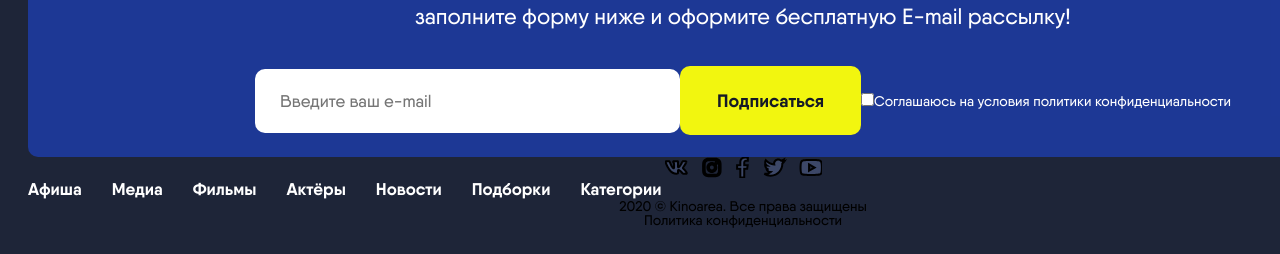
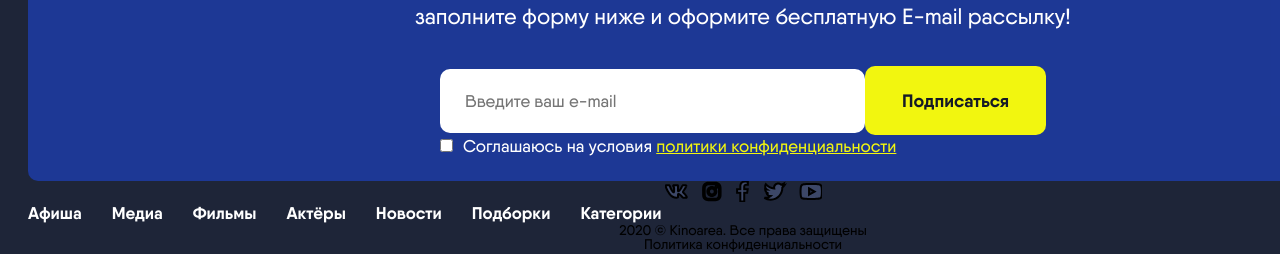
Before and after one commit to PavelLatmentsev/Online-Cinema, a React (Vite) app in the folder client/: page / in a window 1280 px wide. Shown: the part 901-1155 px from the top of the page. Built offline with nearby package versions, Linux system fonts and the light colour scheme.

Commit message:
add styles for checkboxField

```diff
--- a/client/src/app/components/common/footer/footerSubscribe/footerSubscribe.module.scss
+++ b/client/src/app/components/common/footer/footerSubscribe/footerSubscribe.module.scss
@@ -1,11 +1,13 @@
 .footer {
+  font-family: Qanelas;
+
   &__subscribe {
     display: flex;
     flex-direction: column;
     align-items: center;
     border-radius: 10px;
     background: rgba(29, 58, 160, 0.9);
-    font-family: Qanelas;
+
     font-style: normal;
     color: var(--primary-first-color);
     &__logo {
@@ -18,7 +20,7 @@
       line-height: normal;
       margin-bottom: 26px;
     }
-    &__description{
+    &__description {
       font-size: 22px;
       font-weight: 500;
       line-height: 140.2%;
@@ -27,11 +29,33 @@
     }
     &__email {
       margin-bottom: 22px;
-
     }
     &__form {
       display: flex;
-      align-items: center
+      align-items: baseline;
+      font-size: 17px;
+    }
+    &__subtitle {
+      color: var(--primary-second-color);
+      color: #f2f60f;
+      font-style: normal;
+      font-size:inherit;
+      font-weight: 400;
+      line-height: 140.2%;
+      text-decoration-line: underline;
+    }
+    &__license {
+      color:var(--primary-first-color);
+      text-align: start;
+      font-size:inherit;
+      font-style: normal;
+      margin-left: 10px;
+    }
+    &__error {
+      text-align: start;
+      color:var(--primary-error-color);
+      font-size:17px;
+      margin: 10px 0;
     }
   }
 }
--- a/client/src/app/components/common/footer/footerSubscribe/footerSubscribe.tsx
+++ b/client/src/app/components/common/footer/footerSubscribe/footerSubscribe.tsx
@@ -8,12 +8,16 @@ import TextField from "../../form/textField/textField";
 import styles from "./footerSubscribe.module.scss";
 import CommonButton from "../../button/commonButton";
 import CheckBoxField from "../../form/checkboxField/checkboxField";
+import { Link } from "react-router-dom";
 const FooterSubscribe = (): JSX.Element => {
   interface ISub {
     subscribe: string;
-    license:boolean
+    license: boolean;
   }
   const methods = useForm<ISub>();
+  const {
+    formState: { errors },
+  } = methods;
   const submitForm: SubmitHandler<ISub> = (data) => {
     console.log(data);
     methods.reset();
@@ -21,6 +25,7 @@ const FooterSubscribe = (): JSX.Element => {
   const errorsForm: SubmitErrorHandler<ISub> = (data) => {
     console.log("data", data);
   };
+  console.log(errors);
   return (
     <div className={styles.footer__subscribe}>
       <div className={styles.footer__subscribe__logo}>
@@ -38,18 +43,39 @@ const FooterSubscribe = (): JSX.Element => {
           <form
             action=""
             onSubmit={methods.handleSubmit(submitForm, errorsForm)}
-            className={styles.footer__subscribe__form}
           >
+            {" "}
+            <div className={styles.footer__subscribe__form}>
               <TextField
                 placeholder="Введите ваш e-mail"
                 name="subscribe"
                 type="text"
+                errorin={false}
               />
               <CommonButton>Подписаться</CommonButton>
-           <CheckBoxField name="license"/>
-        <span>
-          Соглашаюсь на условия <span>политики конфиденциальности</span>
+            </div>
+            {errors?.subscribe && (
+              <p className={styles.footer__subscribe__error}>
+                {" "}
+                {`${errors?.subscribe?.message}`}
+              </p>
+            )}
+            <div className={styles.footer__subscribe__form}>
+              <CheckBoxField name="license" errorin={false} />
+              <span className={styles.footer__subscribe__license}>
+                Соглашаюсь на условия{" "}
+                <Link to={"404"} className={styles.footer__subscribe__subtitle}>
+                  политики конфиденциальности
+                </Link>
               </span>
+
+            </div>
+            {errors?.license && (
+              <p className={styles.footer__subscribe__error}>
+                {" "}
+                {`${errors?.license?.message}`}
+              </p>
+            )}
           </form>
         </FormProvider>
       </div>
--- a/client/src/app/components/common/form/checkboxField/checkboxField.Props.ts
+++ b/client/src/app/components/common/form/checkboxField/checkboxField.Props.ts
@@ -1,3 +1,4 @@
 export interface ICheckFieldProps {
     name: string;
+    errorin :boolean
   }
--- a/client/src/app/components/common/form/checkboxField/checkboxField.module.scss
+++ b/client/src/app/components/common/form/checkboxField/checkboxField.module.scss
@@ -1,15 +1,12 @@
 .checkboxField {
+    font-size: 17px;
     &__item {
-      width: 425px;
       border-radius: 10px;
-      background: var(--primary-first-color);
-      padding-top: 22px;
-      padding-bottom: 22px;
-      padding-left: 25px;
-      font-size: inherit;
+      background: var( --primary-second-color);
     }
       &__error {
       color: var(--primary-error-color);
       margin-top: 10px;
+        font-size:inherit;
     }
   }
--- a/client/src/app/components/common/form/checkboxField/checkboxField.tsx
+++ b/client/src/app/components/common/form/checkboxField/checkboxField.tsx
@@ -3,7 +3,7 @@ import styles from "./checkboxField.module.scss";
 import { FC } from "react";
 import { ICheckFieldProps } from "./checkboxField.Props";
 
-const CheckBoxField: FC<ICheckFieldProps> = ({ name }) => {
+const CheckBoxField: FC<ICheckFieldProps> = ({ name, errorin }) => {
   const {
     register,
     formState: { errors },
@@ -14,11 +14,11 @@ const CheckBoxField: FC<ICheckFieldProps> = ({ name }) => {
         {...register(`${name}`, {
           required: "Поле обязательно для заполнения!",
         })}
-        className={styles.textField__item}
+        className={styles.checkboxField__item}
         type="checkbox"
       />
-      {errors[name] && (
-        <p className={styles.textField__error}> {`${errors[name]?.message}`}</p>
+      {errorin && [name] && (
+        <p className={styles.checkboxField__error}> {`${errors[name]?.message}`}</p>
       )}
     </div>
   );
--- a/client/src/app/components/common/form/textField/textField.Props.ts
+++ b/client/src/app/components/common/form/textField/textField.Props.ts
@@ -2,4 +2,5 @@ export interface ITextFieldProps {
     name: string;
     placeholder: string;
     type: string;
+    errorin :boolean
   }
--- a/client/src/app/components/common/form/textField/textField.tsx
+++ b/client/src/app/components/common/form/textField/textField.tsx
@@ -3,7 +3,7 @@ import styles from "./textField.module.scss";
 import { FC } from "react";
 import { ITextFieldProps } from "./textField.Props";
 
-const TextField: FC<ITextFieldProps> = ({ name, placeholder, type }) => {
+const TextField: FC<ITextFieldProps> = ({ name, placeholder, type, errorin }) => {
   const {
     register,
     formState: { errors },
@@ -22,7 +22,7 @@ const TextField: FC<ITextFieldProps> = ({ name, placeholder, type }) => {
         className={styles.textField__item}
         placeholder={placeholder}
       />
-      {errors[name] && (
+      {errorin&& errors[name] && (
         <p className={styles.textField__error}>
           {" "}
           {`${errors[name]?.message}`}
--- a/client/src/index.css
+++ b/client/src/index.css
@@ -4,6 +4,7 @@
   font-family: Qanelas, sans-serif;
   --background: #1E2538;
   --primary-first-color: #FFF;
+  --primary-second-color:#f2f60f;
   --primary-error-color: #d71616;
 }
 
```
Lines whose indentation alone changed are shown as unchanged.
